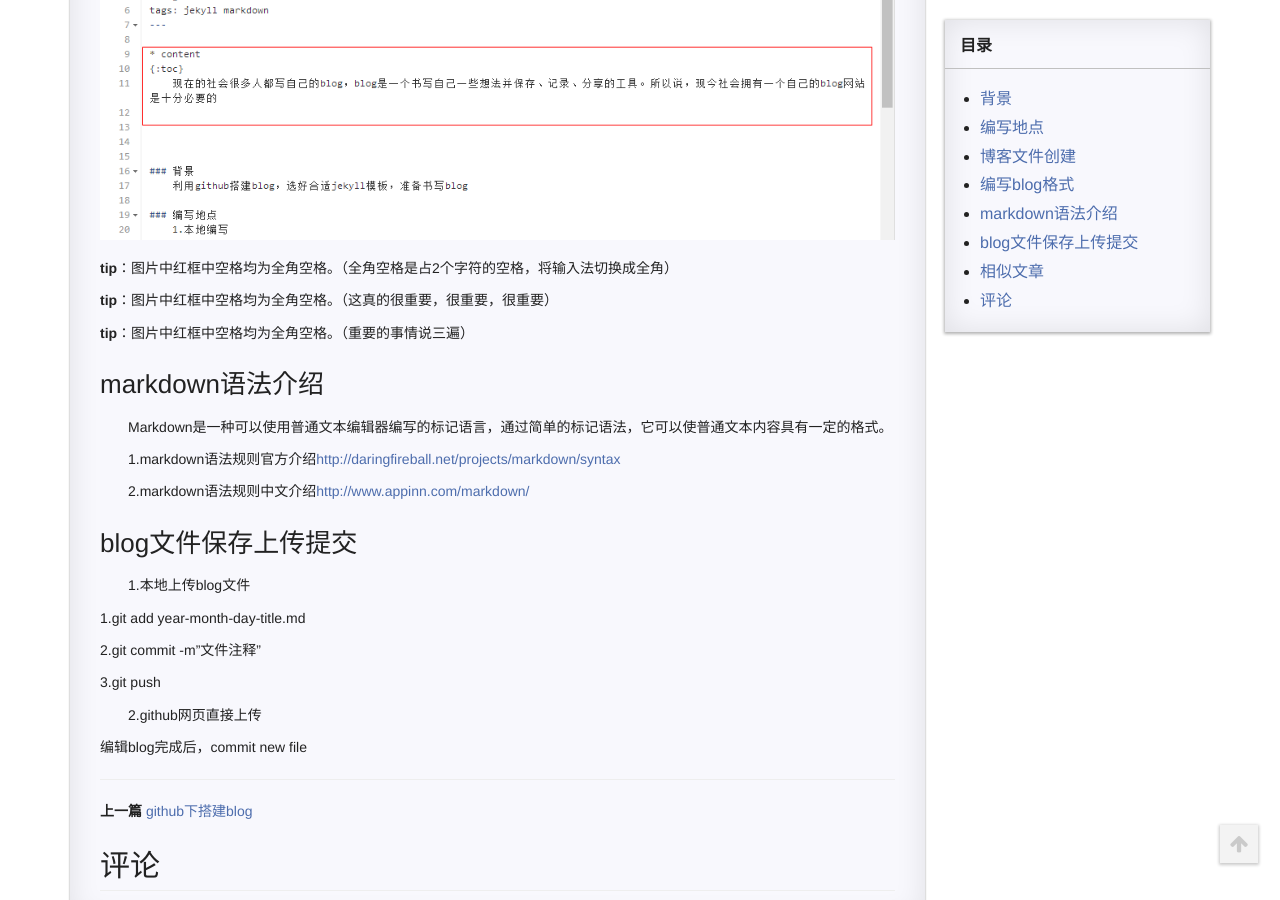
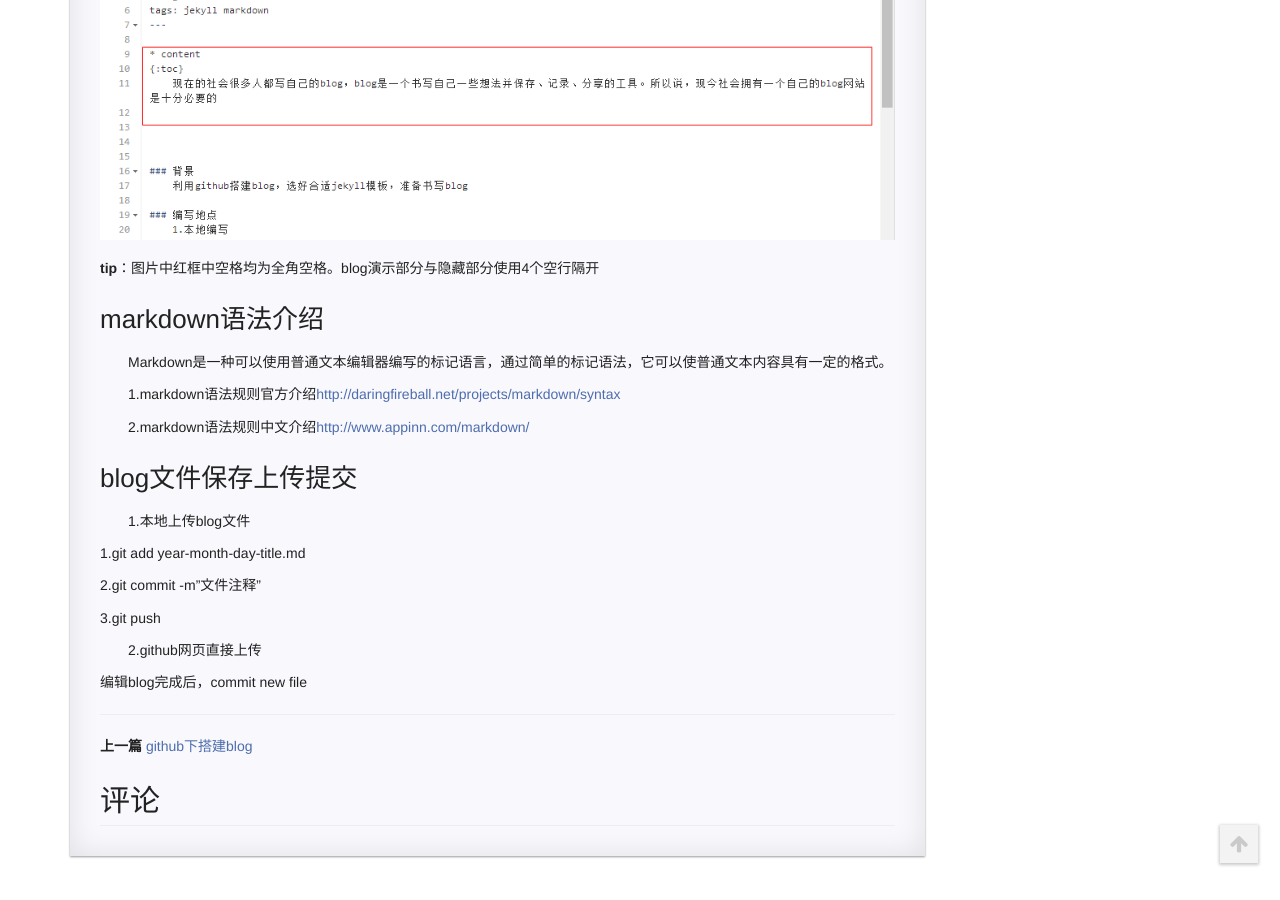
Before and after one commit to Dongwublog/Dongwublog.github.io, a Jekyll site: the page built from _posts/2016-8-9-markdown语法简述.md, in a window 1280 px wide and 900 px high, scrolled down 1438 px. Built offline with Jekyll 4.4.1, drawn with Linux system fonts in a browser that asks for light colours; comment, search, counter and statistics services are not loaded.

Commit message:
Update 2016-8-9-markdown语法简述.md

```diff
--- a/_posts/2016-8-9-markdown语法简述.md
+++ b/_posts/2016-8-9-markdown语法简述.md
@@ -40,11 +40,7 @@
 2.github网页编辑模式
 ![markdown](/images/posts/markdown/2.png)
 
-**tip**：图片中红框中空格均为全角空格。（全角空格是占2个字符的空格，将输入法切换成全角）
-
-**tip**：图片中红框中空格均为全角空格。（这真的很重要，很重要，很重要）
-
-**tip**：图片中红框中空格均为全角空格。（重要的事情说三遍）
+**tip**：图片中红框中空格均为全角空格。blog演示部分与隐藏部分使用4个空行隔开
 
 ### markdown语法介绍
 　　Markdown是一种可以使用普通文本编辑器编写的标记语言，通过简单的标记语法，它可以使普通文本内容具有一定的格式。
```
